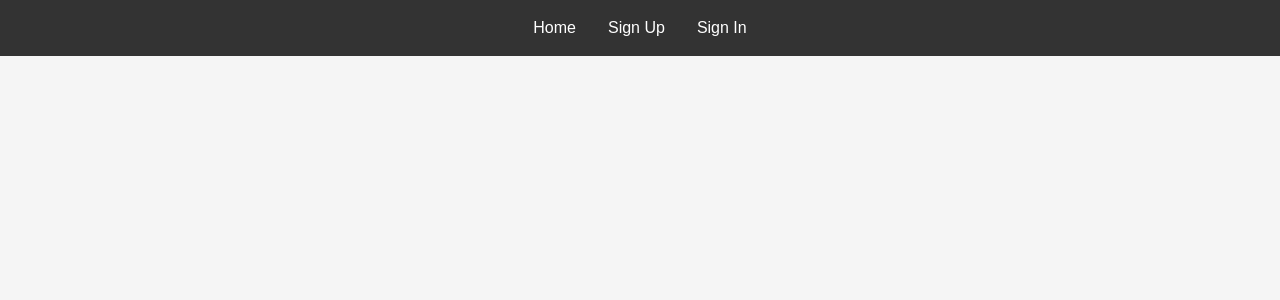
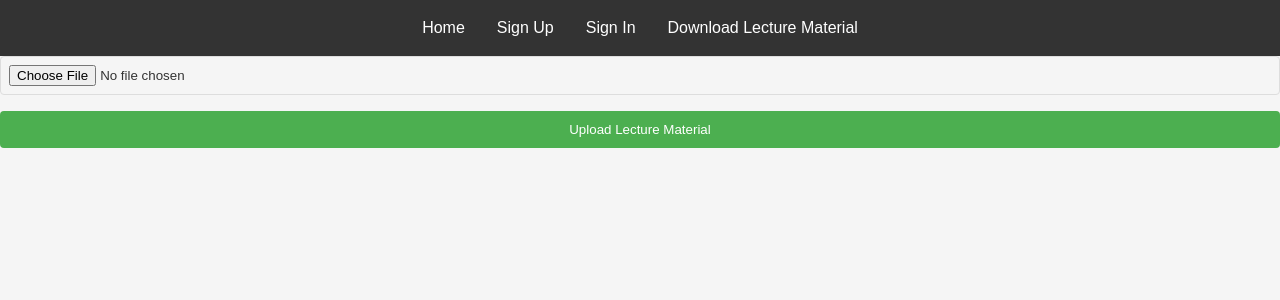
Before and after one commit to Asakippam-Simon/eLearnHub, a React (Create React App) app in the folder elearnhub/: page /upload-lecture-material in a window 1280 px wide. Shown: the top 300 px of the page. Built offline with nearby package versions, Linux system fonts and the light colour scheme; no server answers.

Commit message:
Adding download material

```diff
--- a/elearnhub/src/App.js
+++ b/elearnhub/src/App.js
@@ -6,9 +6,11 @@ import SignUp from './components/SignUp';
 import Login from './components/Login';
 import Dashboard from './components/Dashboard';
 import UploadMaterial from './components/UploadMaterial';
+import LectureMaterial from './components/LectureMaterial';
 import AssessmentHome from './components/AssessmentHome';
 import AssessmentQuestion from './components/AssessmentQuestion';
 import AssessmentResults from './components/AssessmentResults';
+import DownLoad from './components/DownLoad';
 import './index.css';
 
 const App = () => {
@@ -22,6 +24,8 @@ const App = () => {
                   <Route path="/login" element={<Login />} />
                   <Route path="/dashboard" element={<Dashboard />} />
                   <Route path="/upload-material" element={<UploadMaterial />} />
+		  <Route path="/upload-lecture-material" element={<LectureMaterial />} />
+		  <Route path="/Download" element={<DownLoad />} />
 	          <Route path="/assessment" element={<AssessmentHome />} />
                   <Route path="/assessment/questions" element={<AssessmentQuestion />} />
                   <Route path="/assessment/results" element={<AssessmentResults />} />
--- a/elearnhub/src/components/Dashboard.js
+++ b/elearnhub/src/components/Dashboard.js
@@ -1,11 +1,31 @@
-import React from 'react';
+//import React from 'react';
 import UploadMaterial from './UploadMaterial';
 import AssessmentHome from './AssessmentHome';
+import React, { useEffect, useState } from 'react';
+import { fetchUploadedFiles } from './FetchFiles';
 const Dashboard = () => {
+     const [fileUrls, setFileUrls] = useState([]);
+
+  useEffect(() => {
+    const getFiles = async () => {
+      const urls = await fetchUploadedFiles();
+      setFileUrls(urls);
+    };
+    getFiles();
+  }, []);
+    //
     return (
 	<ul>
 	<div><UploadMaterial /></div>
-	<div><AssessmentHome /></div>
+	    <div><AssessmentHome /></div>
+	    <div>
+           {fileUrls.map((url, index) => (
+          <li key={index}>
+            <a href={url} target="_blank" rel="noopener noreferrer">Download Material {index + 1}</a>
+          </li>
+        ))}
+
+    </div>
 	</ul>
   );
 };
--- /dev/null
+++ b/elearnhub/src/components/DownLoad.js
@@ -0,0 +1,31 @@
+import React, { useEffect, useState } from 'react';
+import { fetchUploadedFiles } from './FetchFiles';
+
+const DownLoad = () => {
+  const [fileUrls, setFileUrls] = useState([]);
+
+  useEffect(() => {
+    const getFiles = async () => {
+      const urls = await fetchUploadedFiles();
+      setFileUrls(urls);
+    };
+    getFiles();
+  }, []);
+
+    return (
+	<form>
+	    <div class="container">
+		<h2>Uploaded Materials</h2>
+		<ul>
+		    {fileUrls.map((url, index) => (
+			<li key={index}>
+			    <a href={url} target="_blank" rel="noopener noreferrer">Download Material {index + 1}</a>
+			</li>
+		    ))}
+		</ul>
+	    </div>
+	</form>
+  );
+};
+
+export default DownLoad;
--- a/elearnhub/src/components/Header.js
+++ b/elearnhub/src/components/Header.js
@@ -7,12 +7,11 @@ const Header = () => {
       <ul>
         <li><Link to="/">Home</Link></li>
 	<li><Link to="/signup">Sign Up</Link></li>
-        <li><Link to="/login">Sign In</Link></li>
+         <li><Link to="/login">Sign In</Link></li>
+	 <li><Link to="/Download">Download Lecture Material</Link></li>
       </ul>
     </nav>
   );
 };
 
 export default Header;
-// <li><Link to="/Dashboard">Upload Assignment</Link></li>
- // <li><Link to="/assessment">Take Assessement</Link></li>
--- a/elearnhub/src/components/Home.js
+++ b/elearnhub/src/components/Home.js
@@ -1,19 +1,8 @@
-import React, { useEffect, useState } from 'react';
-import { fetchUploadedFiles } from '../utils/fetchFiles';
-//import React from 'react';
+import React from 'react';
 import { Link } from 'react-router-dom';
 
 const Home = () => {
-      const [fileUrls, setFileUrls] = useState([]);
 
-  useEffect(() => {
-    const getFiles = async () => {
-      const urls = await fetchUploadedFiles();
-      setFileUrls(urls);
-    };
-    getFiles();
-  }, []);
-    //
     return (
 	<section>
 	     <div class="container">
@@ -21,18 +10,6 @@ const Home = () => {
 		<p>eLearnHub is a centralized platform for storing and sharing educational materials and taking online assessments</p>
 		<p>Sign Up or Login to submit your assignment or take today's online assessment.</p>
 	     </div>
-
-	     <div class="container">
-		 <h2>Uploaded Materials</h2>
-		 <ul>
-		     {fileUrls.map((url, index) => (
-			 <li key={index}>
-			     <a href={url} target="_blank" rel="noopener noreferrer">Download Material {index + 1}</a>
-			 </li>
-		     ))}
-		 </ul>
-	     </div>
-
     <main>
         <section id="articles">
             <div class="container">
--- /dev/null
+++ b/elearnhub/src/components/LectureMaterial.js
@@ -0,0 +1,41 @@
+import React, { useState } from 'react';
+import { storage } from '../firebase';
+import { ref, uploadBytesResumable, getDownloadURL } from 'firebase/storage';
+
+const LectureMaterial = () => {
+  const [file, setFile] = useState(null);
+
+  const handleFileChange = (e) => {
+    setFile(e.target.files[0]);
+  };
+
+  const handleUpload = () => {
+    if (!file) return;
+    const storageRef = ref(storage, `materials/${file.name}`);
+    const uploadTask = uploadBytesResumable(storageRef, file);
+
+    uploadTask.on(
+      'state_changed',
+      (snapshot) => {
+        // Handle progress here
+      },
+      (error) => {
+        console.error('Upload failed', error);
+      },
+      () => {
+        getDownloadURL(uploadTask.snapshot.ref).then((downloadURL) => {
+          console.log('File available at', downloadURL);
+        });
+      }
+    );
+  };
+
+  return (
+    <div>
+      <input type="file" onChange={handleFileChange} />
+      <button onClick={handleUpload}>Upload Lecture Material</button>
+    </div>
+  );
+};
+
+export default LectureMaterial;
```
Also changed, not shown: elearnhub/src/components/FetchFiles.js (renamed from elearnhub/src/utils/fetchFiles.js), 1 other file (tests, documents, lock files or other folders).
